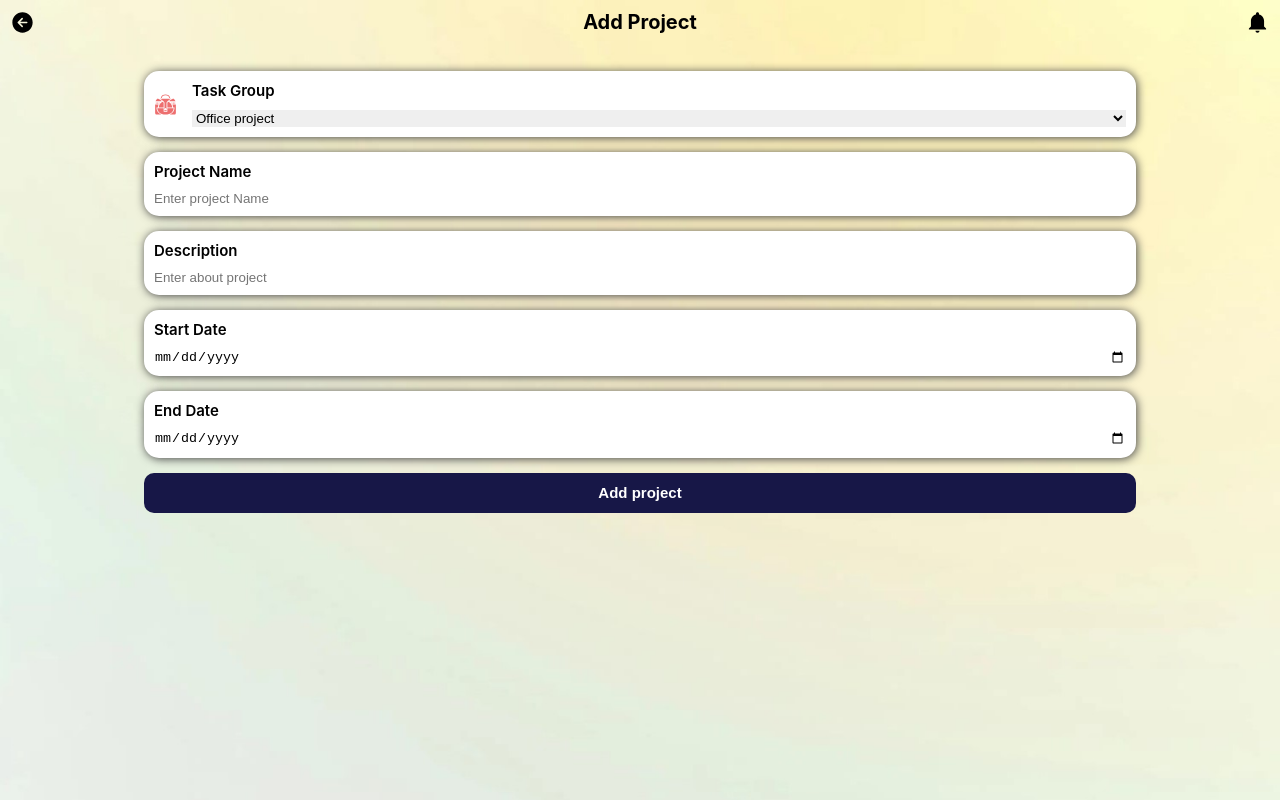
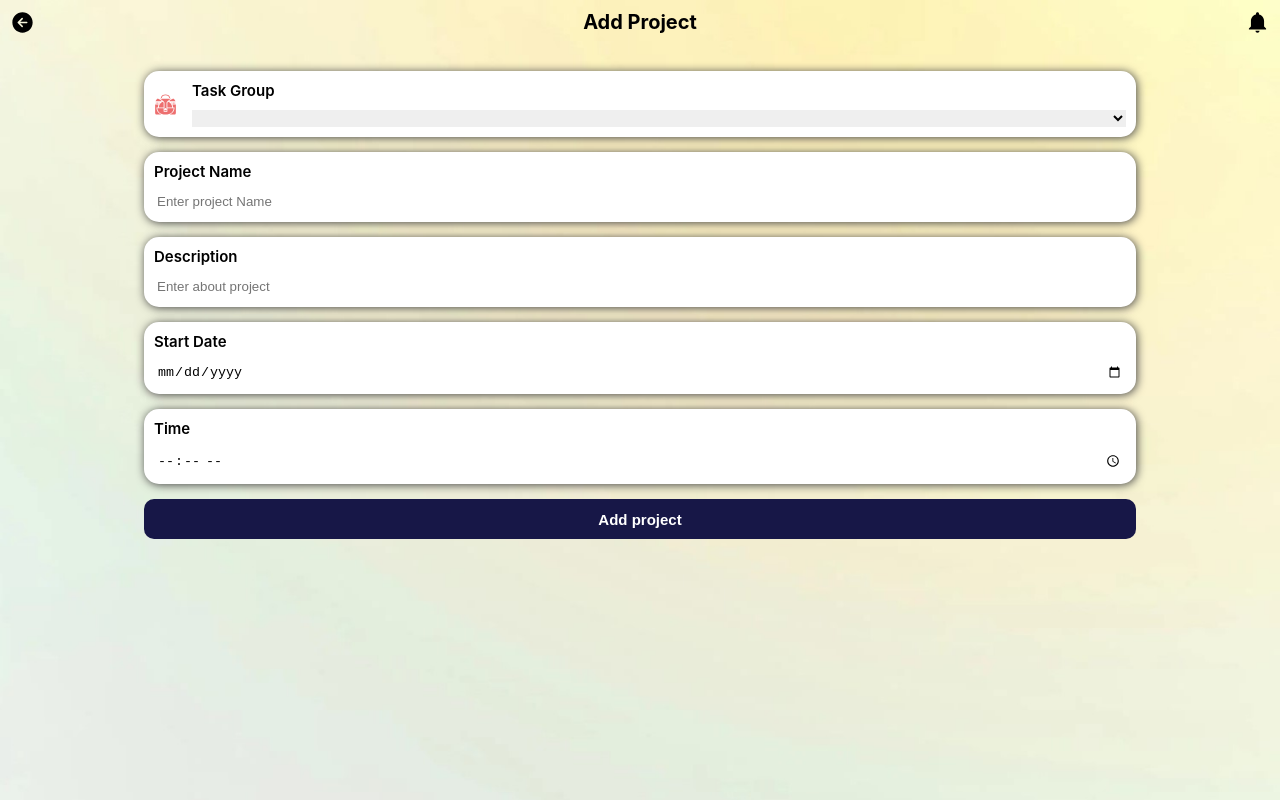
Before and after one commit to moulishankar6666/claw-frontend, a React (Create React App) app: page /add-new in a window 1280 px wide. Built offline with nearby package versions, Linux system fonts and the light colour scheme; a web font is replaced by a local one.

Commit message:
updated new features

```diff
--- a/src/App.js
+++ b/src/App.js
@@ -1,6 +1,8 @@
 import "./App.css";
 
 import { Routes, Route } from "react-router-dom";
+
+import { createContext, useState } from "react";
 
 import EntryPage from "./components/AppIntro";
 import UserInfoForm from "./components/UserInfo";
@@ -9,9 +11,72 @@ import Home from "./components/Home";
 import ScheduleSection from "./components/Schedule";
 import Profile from "./components/Profile";
 
+const date = new Date();
+
+const TaskList = [
+  {
+    id: 1,
+    projectname: "Grocery shopping app design",
+    description: "Market Research",
+    time: "10:00 AM",
+    group: "office project",
+    status: "Done",
+    date: `${new Date(
+      date.getFullYear(),
+      date.getMonth(),
+      date.getDate() - 1
+    )}`,
+  },
+  {
+    id: 2,
+    projectname: "Grocery shopping app design",
+    description: "Competitive Analysis",
+    time: "12:00 PM",
+    group: "office project",
+    status: "Progress",
+    date: `${new Date(
+      date.getFullYear(),
+      date.getMonth(),
+      date.getDate() - 1
+    )}`,
+  },
+  {
+    id: 3,
+    projectname: "Uber Eats redesign challenge",
+    description: "Create Low-fidelity Wireframe",
+    time: "7:00 PM",
+    group: "personal project",
+    status: "To do",
+    date: `${new Date(date.getFullYear(), date.getMonth(), date.getDate())}`,
+  },
+  {
+    id: 4,
+    projectname: "About design sprint",
+    description: "How to pitch a Design Sprint",
+    time: "09:00 PM",
+    group: "study",
+    status: "To do",
+    date: `${new Date(
+      date.getFullYear(),
+      date.getMonth(),
+      date.getDate() + 1
+    )}`,
+  },
+];
+
+export const projectListContext = createContext();
+
 function App() {
+  const [taskList, setTaskList] = useState(TaskList);
+
+  const updateProjectsList = (newTask) => {
+    setTaskList([...taskList, newTask]);
+  };
   return (
     <div>
+      <projectListContext.Provider
+        value={{ taskList: taskList, updateList: updateProjectsList }}
+      >
         <Routes>
           <Route exact path="/" element={<EntryPage />} />
           <Route exact path="/user-info" element={<UserInfoForm />} />
@@ -20,6 +85,7 @@ function App() {
           <Route exact path="/add-new" element={<AddNewTask />} />
           <Route path="/profile" element={<Profile />} />
         </Routes>
+      </projectListContext.Provider>
     </div>
   );
 }
--- a/src/components/AddNewTask/StyledComponents.js
+++ b/src/components/AddNewTask/StyledComponents.js
@@ -92,7 +92,7 @@ export const ProjectFormContainer = styled.form`
   }
 
   .input-container > input {
-    border: none;
+    border: transparent solid;
     outline: none;
     cursor: pointer;
     flex-grow: 1;
@@ -115,4 +115,10 @@ export const ProjectFormContainer = styled.form`
     font-size: 15px;
     cursor: pointer;
   }
+
+  .error-msg {
+    color: red;
+    font-weight: bold;
+    font-size: 13px;
+  }
 `;
--- a/src/components/AddNewTask/index.jsx
+++ b/src/components/AddNewTask/index.jsx
@@ -4,18 +4,77 @@ import { AddProjectContainer, ProjectFormContainer } from "./StyledComponents";
 import { IoArrowBackCircle } from "react-icons/io5";
 import { IoMdNotifications } from "react-icons/io";
 import { GiDiscGolfBag } from "react-icons/gi";
+import { MdPersonPin } from "react-icons/md";
+import { PiBookOpenTextFill } from "react-icons/pi";
 
 // hooks
 import { useNavigate } from "react-router-dom";
+import { useState, useContext } from "react";
+
+import { projectListContext } from "../../App";
 
 const AddNewTask = () => {
+  const { updateList } = useContext(projectListContext);
+
+  const [projectDetails, setProjectDetails] = useState({
+    project: "",
+    description: "",
+    startDate: "",
+    time: "",
+    group: "",
+    error: false,
+  });
+
+  const setgroup = (e) => {
+    setProjectDetails({ ...projectDetails, group: e.target.value });
+  };
+
+  const setProjectName = (e) => {
+    setProjectDetails({ ...projectDetails, project: e.target.value });
+  };
+
+  const setDescription = (e) => {
+    setProjectDetails({ ...projectDetails, description: e.target.value });
+  };
+
+  const setStartDate = (e) => {
+    setProjectDetails({ ...projectDetails, startDate: e.target.value });
+  };
+
+  const setTime = (e) => {
+    setProjectDetails({ ...projectDetails, time: e.target.value });
+  };
+
   const navigate = useNavigate();
   const onClickBackButton = () => navigate("/home");
 
-  const onClickSubmitForm = (e) => {
+  const onClickSubmitForm = async (e) => {
     e.preventDefault();
-    navigate("/");
+    if (
+      projectDetails.project &&
+      projectDetails.description &&
+      projectDetails.group &&
+      projectDetails.startDate &&
+      projectDetails.time
+    ) {
+      updateList({
+        id: `${projectDetails.project}${projectDetails.project.length}`,
+        projectname: projectDetails.project,
+        description: projectDetails.description,
+        time: `${projectDetails.time} ${
+          parseInt(projectDetails.time.slice(0, 2)) < 12 ? "AM" : "PM"
+        }`,
+        group: projectDetails.group,
+        status: "To do",
+        date: projectDetails.startDate,
+      });
+      await setProjectDetails({ ...projectDetails, error: false });
+      navigate("/schedule");
+    } else {
+      setProjectDetails({ ...projectDetails, error: true });
+    }
   };
+
   return (
     <AddProjectContainer>
       <header>
@@ -32,34 +91,68 @@ const AddNewTask = () => {
       </header>
       <ProjectFormContainer onSubmit={onClickSubmitForm}>
         <div className="task-group-container">
-          <GiDiscGolfBag className="task-icon" />
+          {projectDetails.group === "study" ? (
+            <PiBookOpenTextFill className="task-icon" />
+          ) : projectDetails.group === "personal project" ? (
+            <MdPersonPin className="task-icon" />
+          ) : (
+            <GiDiscGolfBag className="task-icon" />
+          )}
           <div>
             <label>Task Group</label>
-            <select>
-              <option value="Office project">Office project</option>
-              <option value="Personal project">Personal project</option>
-              <option value="Study">Study</option>
+            <select value={projectDetails.group} onChange={setgroup}>
+              <option value=""></option>
+              <option value="office project">Office project</option>
+              <option value="personal project">Personal project</option>
+              <option value="study">Study</option>
             </select>
           </div>
         </div>
+
         <div className="input-container">
           <label>Project Name</label>
-          <input placeholder="Enter project Name" type="text" />
+          <input
+            onChange={setProjectName}
+            placeholder="Enter project Name"
+            type="text"
+            value={projectDetails.project}
+          />
         </div>
+
         <div className="input-container ">
           <label>Description</label>
-          <input placeholder="Enter about project" type="text" />
+          <input
+            value={projectDetails.description}
+            onChange={setDescription}
+            placeholder="Enter about project"
+            type="text"
+          />
+        </div>
+
+        <div className="input-container">
+          <label>Start Date</label>
+          <input
+            value={projectDetails.startDate}
+            onChange={setStartDate}
+            type="date"
+          />
         </div>
         <div className="input-container">
-          <label>Start Date</label>
-          <input type="date" />
-        </div>
-        <div className="input-container">
-          <label>End Date</label>
-          <input type="date" />
+          <label>Time</label>
+          <input
+            value={projectDetails.endDate}
+            onChange={setTime}
+            type="time"
+          />
         </div>
 
-        <button className="add-project-btn">Add project</button>
+        {projectDetails.error && (
+          <p className="error-msg">* Fill all input fields</p>
+        )}
+
+        <button type="submit" className="add-project-btn">
+          Add project
+        </button>
       </ProjectFormContainer>
     </AddProjectContainer>
   );
--- a/src/components/Profile/StyledComponents.js
+++ b/src/components/Profile/StyledComponents.js
@@ -77,4 +77,11 @@ export const ProfileContainer = styled.section`
     font-weight: 600;
     cursor: pointer;
   }
+
+  @media screen and (max-width: 480px) {
+    .card-container > .user-details > div {
+      flex-direction: column;
+      align-items: start;
+    }
+  }
 `;
--- a/src/components/Schedule/StyledComponent.js
+++ b/src/components/Schedule/StyledComponent.js
@@ -37,8 +37,6 @@ export const DisplayDates = styled.ul`
   cursor: pointer;
 
   li {
-    background-color: ${(props) => console.log(props.today)};
-
     border-radius: 10px;
     display: flex;
     flex-direction: column;
@@ -81,6 +79,8 @@ export const FilterTasks = styled.ul`
     padding: 5px 20px;
     border-radius: 10px;
     cursor: pointer;
+    display: flex;
+    align-items: center;
   }
 
   .active {
--- a/src/components/Schedule/index.jsx
+++ b/src/components/Schedule/index.jsx
@@ -14,11 +14,12 @@ import { MdPersonPin } from "react-icons/md";
 import { PiBookOpenTextFill } from "react-icons/pi";
 
 // Hooks
-import { useState } from "react";
+import { useState, useContext } from "react";
 import { useNavigate } from "react-router-dom";
 
 // Component
 import NavBar from "../NavBar";
+import { projectListContext } from "../.././App";
 
 let date = new Date();
 const Dates = [
@@ -89,43 +90,8 @@ const Dates = [
   },
 ];
 
-const taskList = [
-  {
-    id: 1,
-    projectname: "Grocery shopping app design",
-    description: "Market Research",
-    time: "10:00 AM",
-    group: "office project",
-    status: "Done",
-  },
-  {
-    id: 2,
-    projectname: "Grocery shopping app design",
-    description: "Competitive Analysis",
-    time: "12:00 PM",
-    group: "office project",
-    status: "Progress",
-  },
-  {
-    id: 3,
-    projectname: "Uber Eats redesign challenge",
-    description: "Create Low-fidelity Wireframe",
-    time: "7:00 PM",
-    group: "personal project",
-    status: "To do",
-  },
-  {
-    id: 4,
-    projectname: "About design sprint",
-    description: "How to pitch a Design Sprint",
-    time: "09:00 PM",
-    group: "study",
-    status: "To do",
-  },
-];
-
 const ScheduleSection = () => {
-  // const [taskList, setTaskList] = useState(TaskList);
+  const { taskList } = useContext(projectListContext);
 
   const [activeDate, setDate] = useState(`${date}`.split(" ")[2]);
 
```
Lines whose indentation alone changed are shown as unchanged.
